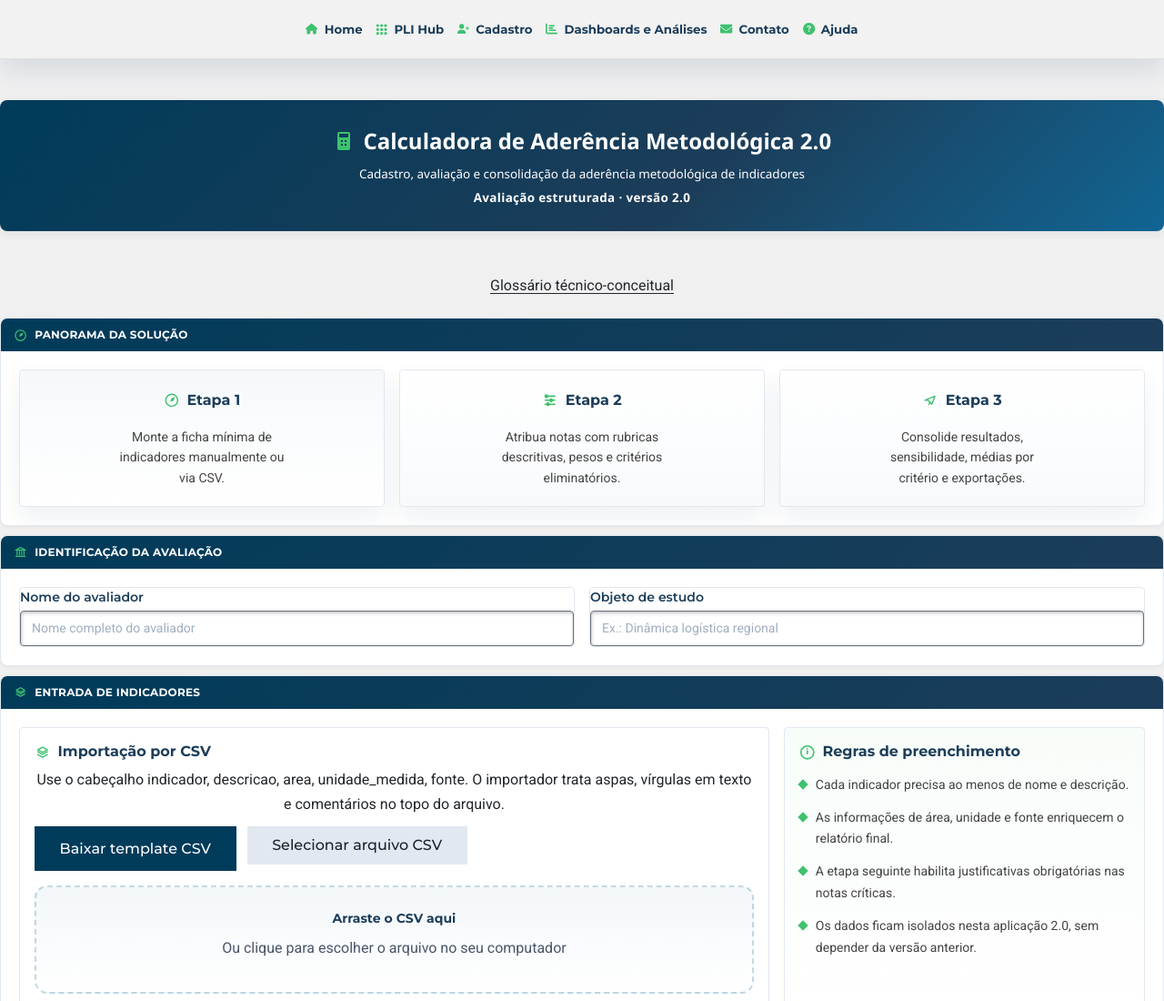
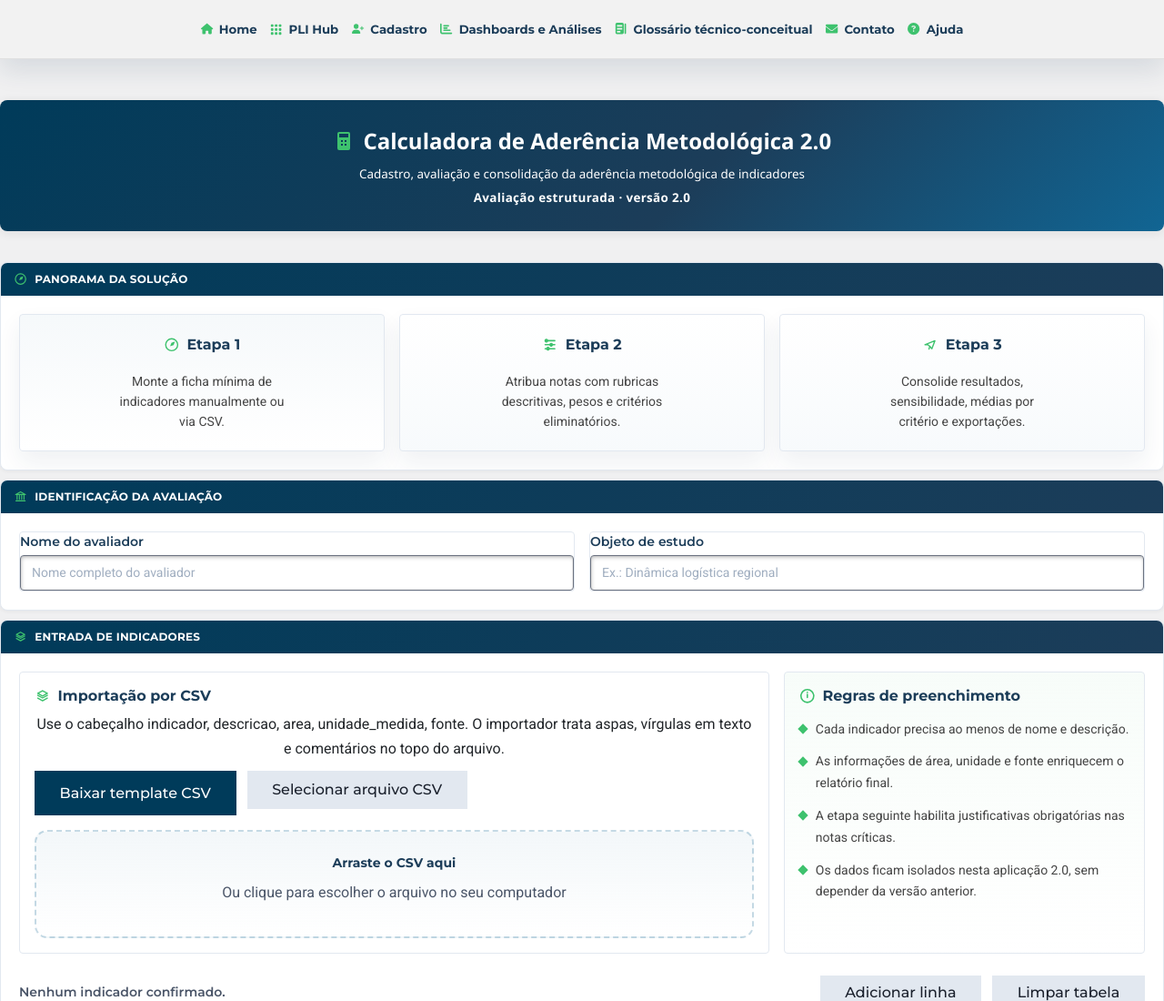
Before and after one commit to vpcapanema/calculadora_aderencia_indicadores_2_0, a plain HTML site: page home.html in a window 1280 px wide. Shown: the top 1100 px of the page at 91% size. Drawn offline with Linux system fonts and the light colour scheme.

Commit message:
fix(nav): move glossario para barra superior

```diff
--- a/home.html
+++ b/home.html
@@ -22,7 +22,6 @@
           <div class="page-hero__badge">Avaliação estruturada · versão 2.0</div>
         </div>
       </header>
-      <p style="margin:.75rem 0;text-align:center"><a href="glossario" style="color:inherit;font:inherit;text-decoration:underline;text-underline-offset:3px">Glossário técnico-conceitual</a></p>
       <section class="cf-section">
         <div class="cf-section__header"><svg class="app-title-icon" viewBox="0 0 20 20" aria-hidden="true"><use href="./templates_modelo/app_template_icon_sprite.svg#app-icon-compass"></use></svg><span>Panorama da Solução</span></div>
         <div class="cf-section__body">
--- a/templates_modelo/cabecalho_fragment.html
+++ b/templates_modelo/cabecalho_fragment.html
@@ -1398,6 +1398,13 @@
                   d="M32 32c17.7 0 32 14.3 32 32l0 336c0 8.8 7.2 16 16 16l400 0c17.7 0 32 14.3 32 32s-14.3 32-32 32L80 480c-44.2 0-80-35.8-80-80L0 64C0 46.3 14.3 32 32 32zm96 96c0-17.7 14.3-32 32-32l192 0c17.7 0 32 14.3 32 32s-14.3 32-32 32l-192 0c-17.7 0-32-14.3-32-32zm32 64l128 0c17.7 0 32 14.3 32 32s-14.3 32-32 32l-128 0c-17.7 0-32-14.3-32-32s14.3-32 32-32zm0 96l256 0c17.7 0 32 14.3 32 32s-14.3 32-32 32l-256 0c-17.7 0-32-14.3-32-32s14.3-32 32-32z" />
               </svg>
               <span>Dashboards e Análises</span>
+            </a>
+          </li>
+
+          <li class="csch2-navbar__item">
+            <a href="glossario" class="csch2-navbar__link">
+              <svg aria-hidden="true" focusable="false" class="csch2-icon-svg" xmlns="http://www.w3.org/2000/svg" viewBox="0 0 448 512"><path d="M0 64C0 28.7 28.7 0 64 0L288 0c35.3 0 64 28.7 64 64l0 352c0 35.3-28.7 64-64 64L64 480c-35.3 0-64-28.7-64-64L0 64zm64 32l0 64 224 0 0-64L64 96zm0 128l0 64 224 0 0-64L64 224zm0 128l0 64 144 0 0-64L64 352zM384 64c0-17.7 14.3-32 32-32s32 14.3 32 32l0 384c0 17.7-14.3 32-32 32s-32-14.3-32-32l0-384z"/></svg>
+              <span>Glossário técnico-conceitual</span>
             </a>
           </li>
 
```
